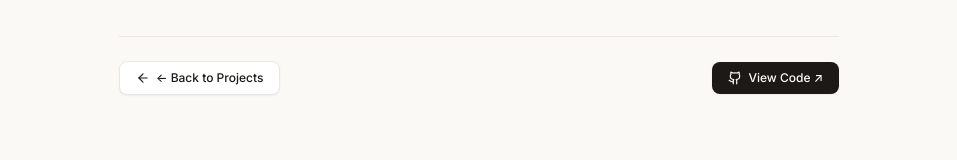
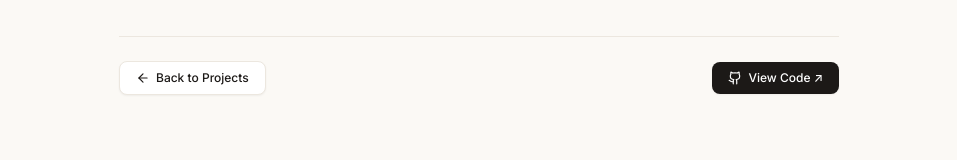
Before and after one commit to Karthiksai-1/portfolio, a React (Vite) app: page /projects/customer-churn-prediction in a window 1280 px wide. Shown: the part 3645-3805 px from the top of the page, without its empty margins (161-1118 px from the left). Built offline with nearby package versions, Linux system fonts and the light colour scheme.

Commit message:
fix: remove duplicate arrows from case study navigation and action buttons

```diff
--- a/src/components/ProjectsSection.tsx
+++ b/src/components/ProjectsSection.tsx
@@ -1,6 +1,6 @@
 import { useState } from 'react';
 import { Link } from 'react-router-dom';
-import { Github, ArrowUpRight } from 'lucide-react';
+import { Github } from 'lucide-react';
 import { projects } from '../data/portfolioData';
 
 export const ProjectsSection: React.FC = () => {
@@ -114,7 +114,6 @@ export const ProjectsSection: React.FC = () => {
                         rel="noopener noreferrer"
                         className="group/btn inline-flex items-center gap-1 text-xs font-medium text-text-muted hover:text-text-primary transition-colors"
                       >
-                        <ArrowUpRight className="w-3.5 h-3.5" />
                         <span>Live Demo</span>
                         <span className="inline-block transition-transform duration-150 group-hover:-translate-y-0.5 group-hover:translate-x-0.5 group-hover/btn:-translate-y-0.5 group-hover/btn:translate-x-0.5">↗</span>
                       </a>
--- a/src/components/RagCaseStudy.tsx
+++ b/src/components/RagCaseStudy.tsx
@@ -86,7 +86,7 @@ export const RagCaseStudy: React.FC = () => {
               className="w-fit px-4 py-2 inline-flex items-center gap-1.5 bg-surface text-text-primary border border-border-warm hover:bg-canvas text-xs font-medium rounded-lg transition-all duration-150 ease-out active:scale-[0.98] shadow-sm"
             >
               <ArrowUpRight className="w-3.5 h-3.5" />
-              <span>Live Application ↗</span>
+              <span>Live Application</span>
             </a>
           </div>
         </header>
@@ -420,7 +420,7 @@ export const RagCaseStudy: React.FC = () => {
             className="w-fit px-4 py-2 inline-flex items-center gap-1.5 bg-surface text-text-primary border border-border-warm hover:bg-canvas text-xs font-medium rounded-lg transition-all duration-150 ease-out active:scale-[0.98] shadow-sm"
           >
             <ArrowLeft className="w-3.5 h-3.5" />
-            <span>← Back to Projects</span>
+            <span>Back to Projects</span>
           </Link>
 
           <div className="flex items-center gap-3">
@@ -431,7 +431,7 @@ export const RagCaseStudy: React.FC = () => {
               className="w-fit px-4 py-2 inline-flex items-center gap-1.5 bg-surface text-text-primary border border-border-warm hover:bg-canvas text-xs font-medium rounded-lg transition-all duration-150 ease-out active:scale-[0.98] shadow-sm"
             >
               <ArrowUpRight className="w-3.5 h-3.5" />
-              <span>Live Demo ↗</span>
+              <span>Live Demo</span>
             </a>
 
             <a
--- a/src/components/case-studies/ChurnPredictionCaseStudy.tsx
+++ b/src/components/case-studies/ChurnPredictionCaseStudy.tsx
@@ -402,7 +402,7 @@ export const ChurnPredictionCaseStudy: React.FC = () => {
             className="w-fit px-4 py-2 inline-flex items-center gap-1.5 bg-surface text-text-primary border border-border-warm hover:bg-canvas text-xs font-medium rounded-lg transition-all duration-150 ease-out active:scale-[0.98] shadow-sm"
           >
             <ArrowLeft className="w-3.5 h-3.5" />
-            <span>← Back to Projects</span>
+            <span>Back to Projects</span>
           </Link>
 
           <a
--- a/src/components/case-studies/Customer360CaseStudy.tsx
+++ b/src/components/case-studies/Customer360CaseStudy.tsx
@@ -380,7 +380,7 @@ export const Customer360CaseStudy: React.FC = () => {
             className="w-fit px-4 py-2 inline-flex items-center gap-1.5 bg-surface text-text-primary border border-border-warm hover:bg-canvas text-xs font-medium rounded-lg transition-all duration-150 ease-out active:scale-[0.98] shadow-sm"
           >
             <ArrowLeft className="w-3.5 h-3.5" />
-            <span>← Back to Projects</span>
+            <span>Back to Projects</span>
           </Link>
 
           <a
--- a/src/components/case-studies/ItAssetCaseStudy.tsx
+++ b/src/components/case-studies/ItAssetCaseStudy.tsx
@@ -380,7 +380,7 @@ export const ItAssetCaseStudy: React.FC = () => {
             className="w-fit px-4 py-2 inline-flex items-center gap-1.5 bg-surface text-text-primary border border-border-warm hover:bg-canvas text-xs font-medium rounded-lg transition-all duration-150 ease-out active:scale-[0.98] shadow-sm"
           >
             <ArrowLeft className="w-3.5 h-3.5" />
-            <span>← Back to Projects</span>
+            <span>Back to Projects</span>
           </Link>
 
           <a
--- a/src/components/case-studies/LlmTestingCaseStudy.tsx
+++ b/src/components/case-studies/LlmTestingCaseStudy.tsx
@@ -374,7 +374,7 @@ export const LlmTestingCaseStudy: React.FC = () => {
             className="w-fit px-4 py-2 inline-flex items-center gap-1.5 bg-surface text-text-primary border border-border-warm hover:bg-canvas text-xs font-medium rounded-lg transition-all duration-150 ease-out active:scale-[0.98] shadow-sm"
           >
             <ArrowLeft className="w-3.5 h-3.5" />
-            <span>← Back to Projects</span>
+            <span>Back to Projects</span>
           </Link>
 
           <a
--- a/src/components/case-studies/SupplyChainCaseStudy.tsx
+++ b/src/components/case-studies/SupplyChainCaseStudy.tsx
@@ -382,7 +382,7 @@ export const SupplyChainCaseStudy: React.FC = () => {
             className="w-fit px-4 py-2 inline-flex items-center gap-1.5 bg-surface text-text-primary border border-border-warm hover:bg-canvas text-xs font-medium rounded-lg transition-all duration-150 ease-out active:scale-[0.98] shadow-sm"
           >
             <ArrowLeft className="w-3.5 h-3.5" />
-            <span>← Back to Projects</span>
+            <span>Back to Projects</span>
           </Link>
 
           <a
```
